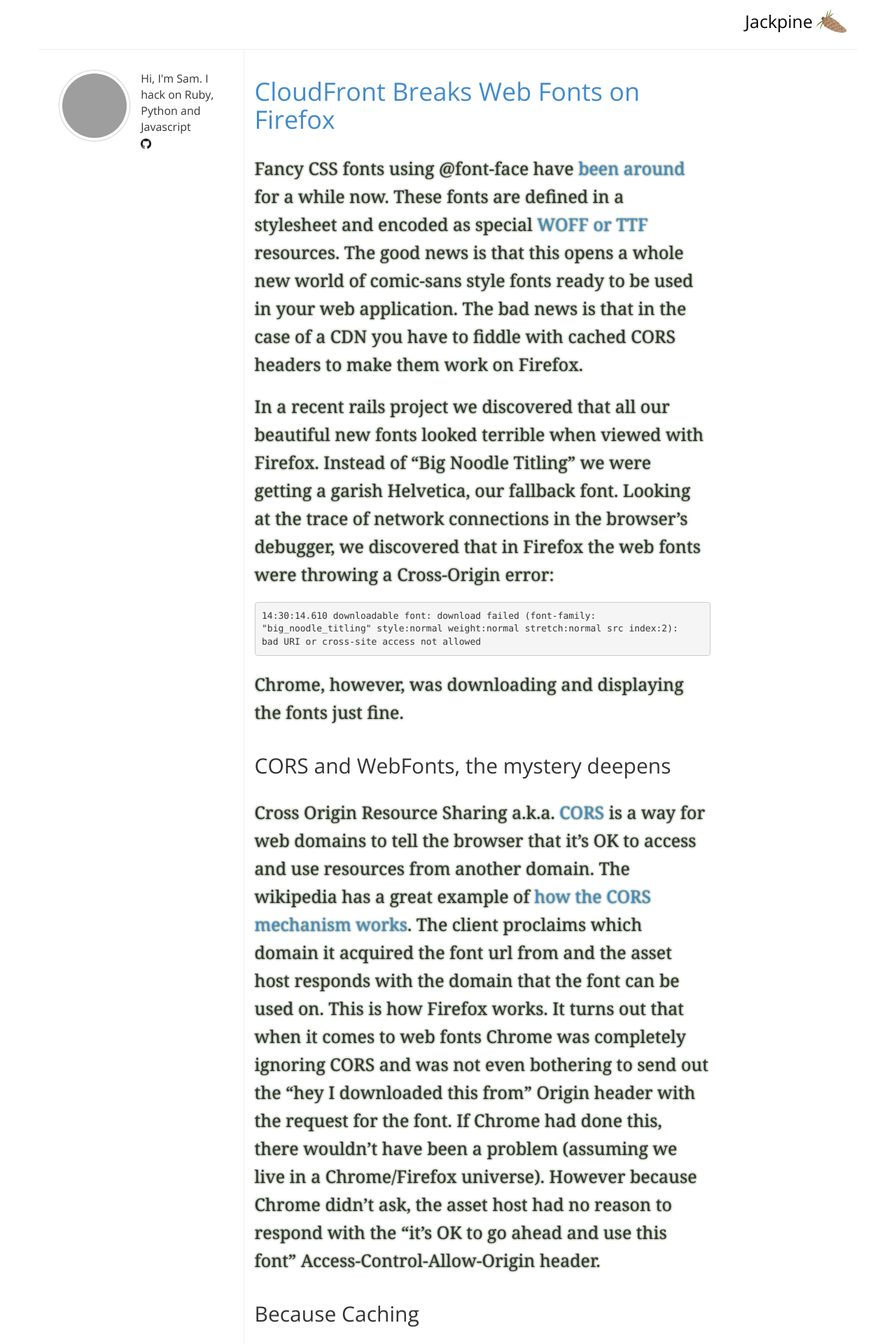
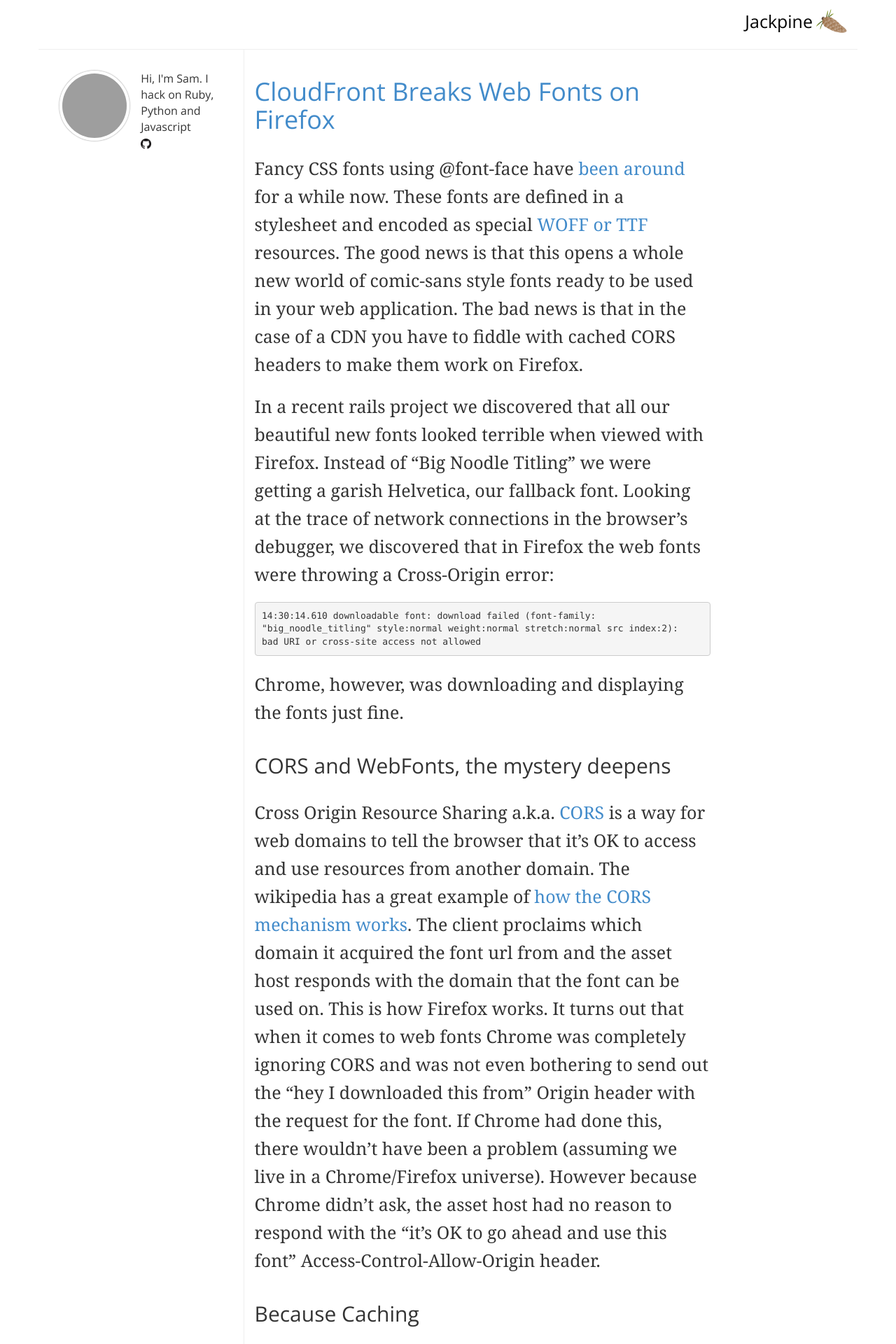
Before and after one commit to jackpine/jackpine.github.com, a Jekyll site: the page built from blog/index.html, in a window 1280 px wide. Shown: the top 1920 px of the page at 70% size. Built offline with Jekyll 4.4.1, drawn with Linux system fonts in a browser that asks for light colours; Markdown is read by kramdown in place of the engine named in the settings; grey boxes are pictures that could not be loaded.

Commit message:
text shadow should only be within ABOUT paragraphs

```diff
--- a/css/style.css
+++ b/css/style.css
@@ -128,7 +128,7 @@ div[role=main] {
   margin-top: 40px
 }
 
-#jackpine #about h3,p {
+#jackpine #about h3, #jackpine #about p {
   text-shadow: 0px 0px 3px #264b11;
 }
 
```
